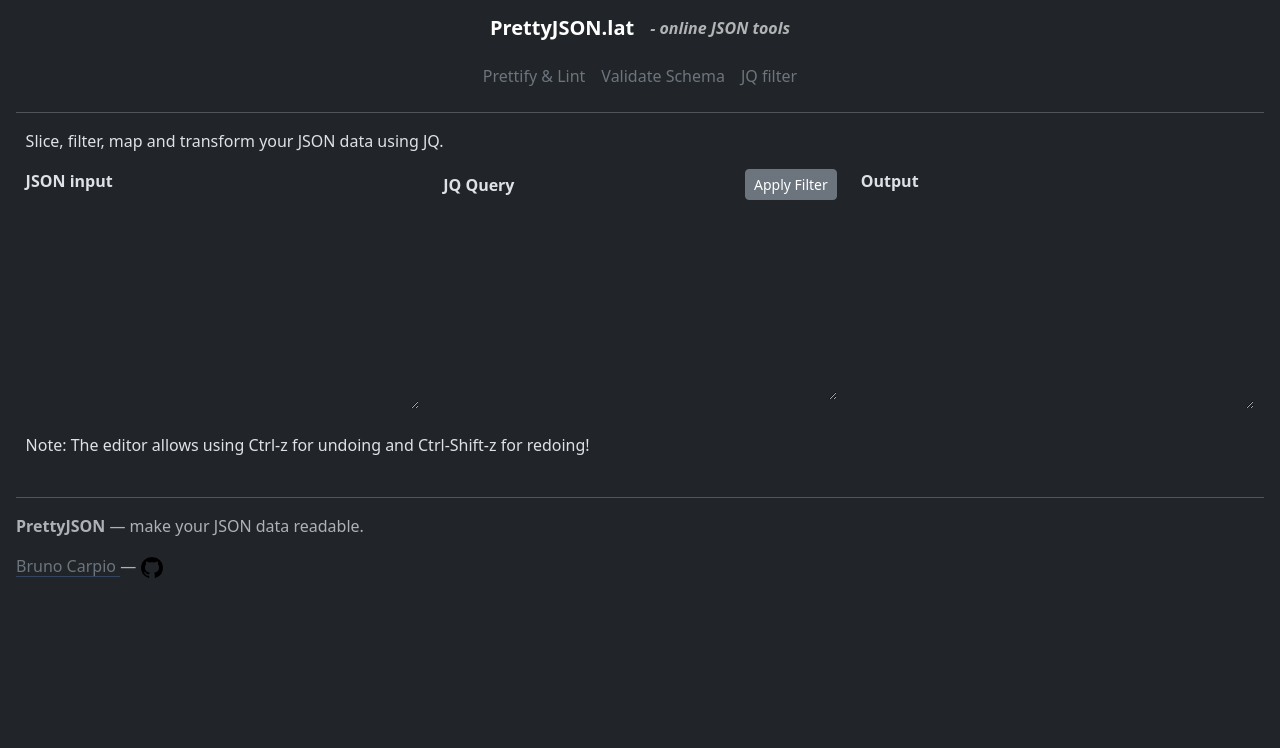
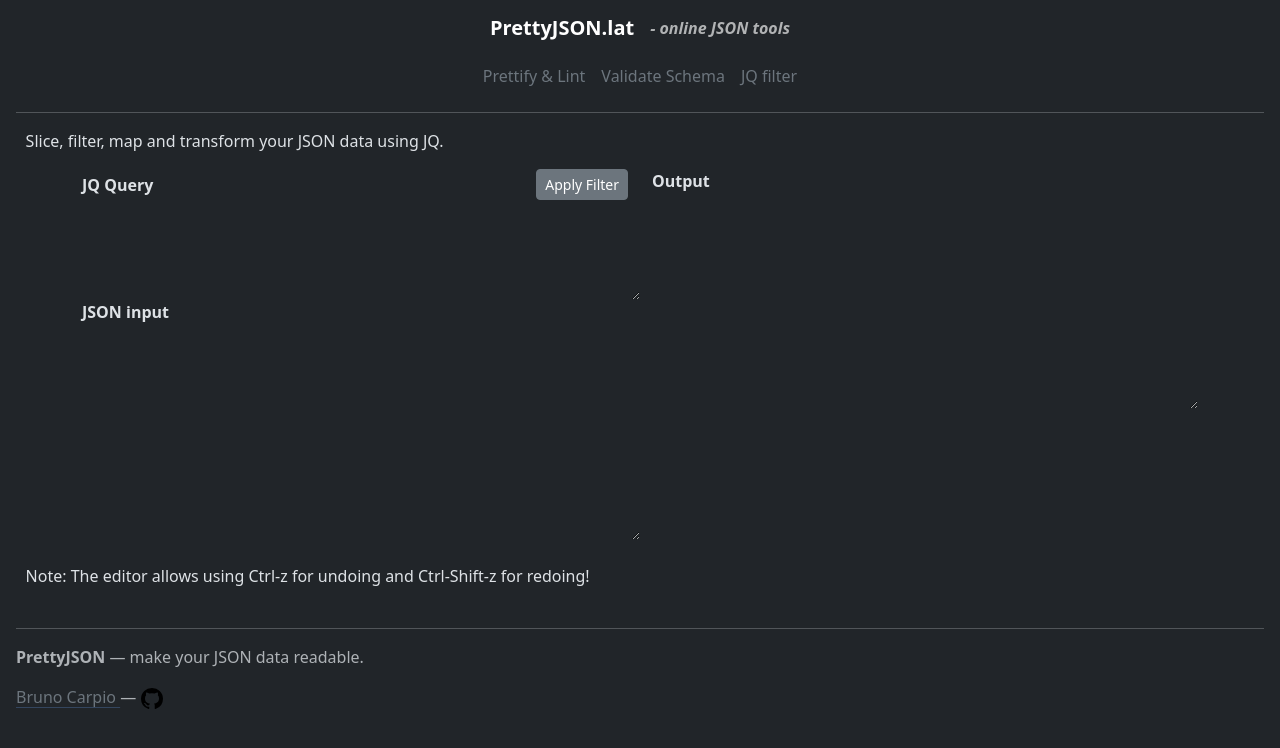
Before and after one commit to brunocarpio/prettyjson, a website: page client/index.html in a window 1280 px wide. Both pictures are taken after a click on the link "JQ filter". Drawn offline with nearby package versions, Linux system fonts and the light colour scheme.

Commit message:
change jq filter section layout

```diff
--- a/client/index.html
+++ b/client/index.html
@@ -120,12 +120,10 @@
 
       <section id="jqFilter">
         <p>Slice, filter, map and transform your JSON data using JQ.</p>
-        <div class="row justify-content-center">
-          <div class="col-4">
-            <p class="fw-semibold">JSON input</p>
-            <div id="sourceJsonContainer" class="editorParent"></div>
-          </div>
-          <div class="col-4">
+        <div class="container">
+          <div class="row">
+            <div class="col-6">
+              <div class="row">
                 <div class="d-flex justify-content-between align-items-center">
                   <span class="fw-semibold">JQ Query</span>
                   <button class="btn btn-secondary btn-sm" id="applyFilter">
@@ -134,9 +132,17 @@
                 </div>
                 <div id="mappingJsonContainer" class="editorParent"></div>
               </div>
-          <div class="col-4">
+
+              <div class="row">
+                <p class="fw-semibold">JSON input</p>
+                <div id="sourceJsonContainer" class="editorParent"></div>
+              </div>
+            </div>
+
+            <div class="col-6">
               <p class="fw-semibold">Output</p>
               <div id="resultJsonContainer" class="editorParent"></div>
+            </div>
           </div>
         </div>
       </section>
--- a/client/src/styles.css
+++ b/client/src/styles.css
@@ -28,6 +28,11 @@
   max-height: 600px;
 }
 
+#mappingJsonContainer {
+  min-height: 100px;
+  max-height: 300px;
+}
+
 .cm-json-error {
   content: url("https://www.svgrepo.com/show/288043/no-fire.svg");
 }
```
Also changed, not shown: client/src/commonExtensions.mts, client/src/jsonTransformation.mts. Lines whose indentation alone changed are shown as unchanged.
